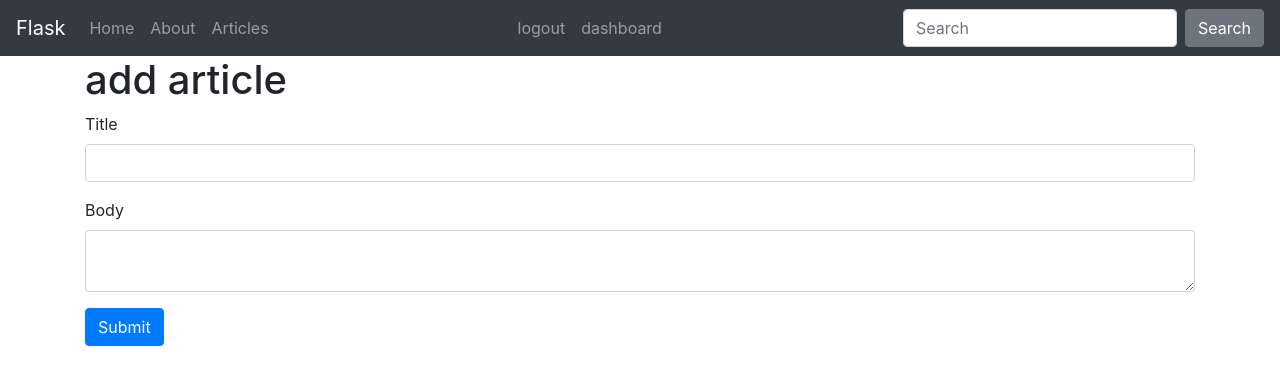
After one commit to blin432/flask-python-practice-project, a Flask app: page /add_article in a window 1280 px wide. The commit adds this page. Shown: the top 385 px of the page. Run offline with Flask 2, Linux system fonts and the light colour scheme; the visitor is signed in with stand-in values (Sample User, id 1); some libraries are stand-ins or nearby versions.

Commit message:
added CRUD routes for articles

```diff
--- a/app.py
+++ b/app.py
@@ -4,6 +4,7 @@ from flask_mysqldb import MySQL
 from wtforms import Form, StringField, TextAreaField, PasswordField, validators
 from passlib.hash import sha256_crypt
 from config import Config
+from functools import wraps
 
 
 #instance of the flask class
@@ -37,11 +38,24 @@ def about():
 
 @app.route('/articles')
 def articles():
-    return render_template('articles.html', articles = Articles)
+    cur = mysql.connection.cursor()
+    result = cur.execute("SELECT * FROM articles")
+    articles = cur.fetchall()
+    if result > 0:
+        return render_template('articles.html', articles=articles)
+    else:
+        msg = "no articles found"
+        return render_template('articles.html', msg=msg)
+    cur.close()
+
+
 
 @app.route('/article/<string:id>/')
 def article(id):
-    return render_template('article.html', id = id)
+    cur = mysql.connection.cursor()
+    result = cur.execute("SELECT * FROM articles WHERE id=%s", [id])
+    article = cur.fetchone()
+    return render_template('article.html', article=article)
 
 
 #create a class for each form
@@ -52,6 +66,7 @@ class RegisterForm(Form):
     email = StringField('Email', [validators.Length(min=6, max=50)])
     password = PasswordField('Password', [validators.DataRequired(), validators.EqualTo('confirm', message = "passwords don't match")])
     confirm = PasswordField('Confirm Password')
+#use register
 
 @app.route('/register', methods=['GET', 'POST'])
 def register():
@@ -75,6 +90,158 @@ def register():
         return redirect(url_for('login'))
     return render_template('register.html', form=form)
 
+#user login
+@app.route('/login', methods=['GET', 'POST'])
+def login():
+    if request.method == 'POST':
+        #getting form fields
+        username = request.form['username']
+        password_candidate = request.form['password']
+
+        #creating cursor
+        cur = mysql.connection.cursor()
+        #use this cursor to execute commands
+        result = cur.execute("SELECT * FROM users WHERE username = %s", [username])
+        #if there are rows found store it in hash
+        if result > 0:
+            data = cur.fetchone()
+            password = data['password']
+            #compare password
+            if sha256_crypt.verify(password_candidate, password):
+                app.logger.info('Password Matched')
+                #put logged in in session
+                session['logged_in'] = True
+                session['username'] = username
+                flash('you are now logged in', 'success')
+                return redirect(url_for('dashboard'))
+            else:
+                error = "invalid login"
+                return render_template('login.html', error=error)
+            cur.close()
+        else:
+            error = "username not found"
+            return render_template('login.html', error=error)
+        #commit to db
+        # mysql.connection.commit()
+        # #close connection
+        # cur.close()
+        # #message
+        # flash('you are now registered and can login','success')
+        # return redirect(url_for('login'))
+    return render_template('login.html')
+
+
+#checking if login
+def is_logged_in(f):
+    @wraps(f)
+    def wrap(*args, **kwargs):
+        if 'logged_in' in session:
+            return f(*args, **kwargs)
+        else:
+            flash('unauthorized', 'danger')
+            return redirect(url_for('login'))
+    return wrap
+
+#dashboard
+@app.route('/dashboard')
+@is_logged_in
+def dashboard():
+
+    cur = mysql.connection.cursor()
+    result = cur.execute("SELECT * FROM articles")
+    articles = cur.fetchall()
+    if result > 0:
+        return render_template('dashboard.html', articles=articles)
+    else:
+        msg = "no articles found"
+        return render_template('dashboard.html', msg=msg)
+    cur.close()
+
+
+
+#article form
+class ArticleForm(Form):
+    title = StringField('Title', [validators.Length(min=1, max=200)])
+    body = TextAreaField('Body', [validators.Length(min=30)])
+
+#add article
+@app.route('/add_article', methods=['GET','POST'])
+@is_logged_in
+def add_article():
+    form = ArticleForm(request.form)
+    if request.method == 'POST' and form.validate():
+        title = form.title.data
+        body = form.body.data
+
+        cur = mysql.connection.cursor()
+
+        cur.execute("INSERT INTO articles(title, body, author) VALUES(%s, %s, %s)", (title, body, session['username']))
+
+        mysql.connection.commit()
+
+        cur.close()
+
+        flash('article create','success')
+        return redirect(url_for('dashboard'))
+    return render_template('add_article.html', form=form)
+
+
+#edit article
+@app.route('/edit_article/<string:id>', methods=['GET','POST'])
+@is_logged_in
+def edit_article(id):
+    cur = mysql.connection.cursor()
+    #getting article by ID
+    result = cur.execute("SELECT * FROM articles WHERE id = %s", [id])
+    article = cur.fetchone()
+
+    form = ArticleForm(request.form)
+
+    form.title.data = article['title']
+    form.body.data = article['body']
+
+    if request.method == 'POST' and form.validate():
+        title = request.form['title']
+        body = request.form['body']
+
+        cur = mysql.connection.cursor()
+
+        cur.execute("UPDATE articles SET title=%s, body=%s WHERE id=%s", (title, body, id))
+
+        mysql.connection.commit()
+
+        cur.close()
+
+        flash('article updated','success')
+        return redirect(url_for('dashboard'))
+    return render_template('edit_article.html', form=form)
+
+
+#delete
+@app.route('/delete_article/<string:id>', methods= ['POST'])
+@is_logged_in
+def delete_article(id):
+    cur = mysql.connection.cursor()
+
+    cur.execute("DELETE FROM articles WHERE id = %s", [id])
+
+    mysql.connection.commit()
+
+    cur.close()
+
+    flash('Deleted','success')
+    return redirect(url_for('dashboard'))
+
+
+#logout
+@app.route('/logout')
+@is_logged_in
+def logout():
+    session.clear()
+    flash("you are now logged out","success")
+    return redirect(url_for('login'))
+
+
 #debug = True lets you not have to reload server
 if __name__ == '__main__':
     app.secret_key='secret123'
--- /dev/null
+++ b/templates/add_article.html
@@ -0,0 +1,23 @@
+
+{% extends 'layout.html' %}
+
+{% block body %}
+
+
+    <h1>
+        add article
+    </h1>
+    {% from "includes/_formhelpers.html" import render_field %}
+    <form method="POST" action="">
+        <div class= "form-group">
+
+            {{render_field (form.title, class_= "form-control")}}
+        </div>
+        <div class= "form-group">
+
+            {{render_field (form.body, class_= "form-control", id = "editor")}}
+        </div>
+        <p><input type="submit" class ="btn btn-primary" value="Submit"></input></p>
+    </form>
+
+{% endblock %}
--- a/templates/home.html
+++ b/templates/home.html
@@ -8,6 +8,10 @@
         welcome
     </h1>
     <p class = "lead">this applicaiton is a flask app</p>
+    {% if session.logged_in == NULL %}
+        <a href="/register" class = "btn btn-primary">register</a>
+        <a href="/login" class = "btn btn-success">Login</a>
+    {% endif %}
 </div>
 
 {% endblock %}
--- a/templates/includes/_messages.html
+++ b/templates/includes/_messages.html
@@ -7,3 +7,11 @@
 
   {% endif %}
 {% endwith %}
+
+{% if error %}
+<div class="alert alert-danger">{{ error}}</div>
+{% endif %}
+
+{% if msg %}
+<div class="alert alert-success">{{ msg}}</div>
+{% endif %}
--- a/templates/includes/_navbar.html
+++ b/templates/includes/_navbar.html
@@ -15,9 +15,25 @@
             <li class="nav-item">
               <a class="nav-link" href="/articles">Articles</a>
             </li>
+      </ul>
+      <ul class="navbar-nav mr-auto">
+          {% if session.logged_in %}
+            <li class="nav-item">
+                <a class="nav-link" href="/logout">logout</a>
+            </li>
+            <li >
+              <a class="nav-link" href="/dashboard">dashboard</a>
+            </li>
+          {% else %}
+
             <li class="nav-item">
               <a class="nav-link" href="/register">register</a>
             </li>
+            <li class="nav-item">
+              <a class="nav-link" href="/login">login</a>
+            </li>
+
+
             <li class="nav-item">
               <a class="nav-link disabled" href="#" tabindex="-1" aria-disabled="true">Disabled</a>
             </li>
@@ -29,6 +45,7 @@
                 <a class="dropdown-item" href="#">Something else here</a>
               </div>
             </li>
+         {% endif %}
       </ul>
       <form class="form-inline my-2 my-lg-0">
         <input class="form-control mr-sm-2" type="text" placeholder="Search" aria-label="Search">
--- a/templates/layout.html
+++ b/templates/layout.html
@@ -15,5 +15,9 @@
         <script src="https://stackpath.bootstrapcdn.com/bootstrap/4.4.1/js/bootstrap.min.js">
 
         </script>
+        <script src="//cdn.ckeditor.com/4.14.0/standard/ckeditor.js"></script>
+        <script type ="text/javascript">
+        CKEDITOR.replace('editor')
+        </script>
     </body>
 </html>
```
Also changed, not shown: templates/article.html (+7 -3 lines), templates/dashboard.html (added, +43 -0 lines), templates/edit_article.html (added, +22 -0 lines), templates/login.html (added, +22 -0 lines). Lines whose indentation alone changed are shown as unchanged.
